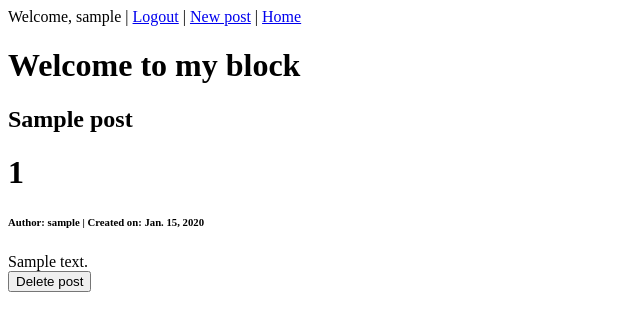
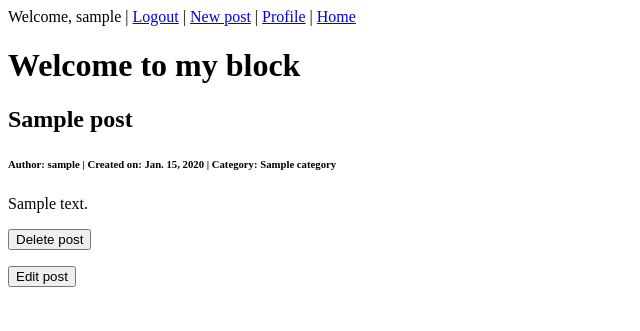
Before and after one commit to erikperillo/golb, a Django app: a page that uses blog/templates/base.html in a window 1280 px wide. Shown: the top 331 px of the page, without its empty margins (0-640 px from the left). Run offline with Django 3.2, Linux system fonts and the light colour scheme; a user stored in the database is signed in; tables that the repository leaves empty hold one stand-in row (values such as "Sample post"); some libraries are stand-ins or nearby versions.

Commit message:
markdown visualization and post editing added

```diff
--- a/blog/models.py
+++ b/blog/models.py
@@ -28,20 +28,20 @@ class Post(models.Model):
 class UserProfile(models.Model):
     #this line is required. links User to a UserProfile model instance
     user = models.OneToOneField(User, on_delete=models.CASCADE)
-    slug = models.SlugField(max_length=150, unique=True, default=uuid1)
+    slug = models.SlugField(max_length=150, unique=True)#, default=uuid1)
     website = models.URLField(blank=True)
 
     def __str__(self):
         return self.user.get_username()
         #return self.user.username
 
-    #@permalink
-    #def get_absolute_url(self):
-    #    return ("view_blog_user", None, {"slug": self.slug})
+    @permalink
+    def get_absolute_url(self):
+        return ("view_blog_user", None, {"slug": self.slug})
 
-    #def save(self, **kwargs):
-    #    #self.slug = slugify(self.user.get_username())
-    #    super(UserProfile, self).save(**kwargs)
+    def save(self, **kwargs):
+        self.slug = slugify(self.user.get_username())
+        super(UserProfile, self).save(**kwargs)
 
 @receiver(post_save, sender=User)
 def create_user_profile(sender, instance, created, **kwargs):
--- a/blog/templates/base.html
+++ b/blog/templates/base.html
@@ -8,6 +8,7 @@
                 Welcome, {{ user.username }} |
                 <a href="/logout">Logout</a> |
                 <a href="/new_post">New post</a> |
+                <a href="/user/{{ user.userprofile.slug }}">Profile</a> |
             {% else %}
                 <a href="/login">Login</a> |
             {% endif %}
--- a/blog/templates/view_post.html
+++ b/blog/templates/view_post.html
@@ -1,14 +1,20 @@
 {% extends 'base.html' %}
+
+{% load markdown_filter %}
 
 {% block content %}
     <h2>{{ post.title }}</h2>
-    <h1>{{ post.id }}</h1>
-    <h6>Author: {{ post.author }} | Created on: {{ post.date_created }}</h6>
+    <h6>Author: {{ post.author }} | Created on: {{ post.date_created }} |
+    Category: {{ post.category }}</h6>
 
-    {{ post.body }}
+    {{ post.body|markdownify|safe}}
 
     <form id="del_post" action="/del_post/{{ post.id }}/" method="post">
         {% csrf_token %}
         <input type="submit" onclick="return confirm('Are you sure?')" value="Delete post">
     </form>
+    <form id="edit_post" action="/edit_post/{{ post.id }}/" method="get">
+        {% csrf_token %}
+        <input type="submit" value="Edit post">
+    </form>
 {% endblock %}
--- a/blog/templates/view_user.html
+++ b/blog/templates/view_user.html
@@ -1,8 +1,9 @@
 {% extends 'base.html' %}
-{% block head_title %}Viewing user {{ user.name }}{% endblock %}
 
 {% block content %}
+    <h3>{{ user.user.username }}</h3>
     {% if posts %}
+        <p>Recent posts:</p>
         <ul>
         {% for post in posts %}
             <li><a href="{{ post.get_absolute_url }}">{{ post.title }}</a></li>
--- /dev/null
+++ b/blog/templatetags/markdown_filter.py
@@ -0,0 +1,9 @@
+from django import template
+import markdown
+
+register = template.Library()
+
+@register.filter
+def markdownify(text):
+    # safe_mode governs how the function handles raw HTML
+    return markdown.markdown(text, safe_mode='escape')
--- a/blog/views.py
+++ b/blog/views.py
@@ -14,8 +14,9 @@ LIMIT_RECENT_POSTS = 5
 
 def index(request):
     return render(request, "index.html", context={
-        "categories": Category.objects.all(),
-        "posts": Post.objects.all()[:LIMIT_RECENT_POSTS],
+        "categories": Category.objects.all().order_by("title"),
+        "posts": Post.objects.all().\
+            order_by("-date_created")[:LIMIT_RECENT_POSTS],
         })
 
 def view_post(request, slug):
@@ -25,16 +26,19 @@ def view_post(request, slug):
 
 def view_user(request, slug):
     user = get_object_or_404(UserProfile, slug=slug)
+    print(user, "hehe")
     return render(request, "view_user.html", context={
         "user": user,
-        "posts": Post.objects.filter(author=user)[:LIMIT_RECENT_POSTS]
+        "posts": Post.objects.filter(author=user).\
+            order_by("-date_created")[:LIMIT_RECENT_POSTS]
         })
 
 def view_category(request, slug):
     category = get_object_or_404(Category, slug=slug)
     return render(request, "view_category.html", context={
         "category": category,
-        "posts": Post.objects.filter(category=category)[:LIMIT_RECENT_POSTS]
+        "posts": Post.objects.filter(category=category).\
+            order_by("-date_created")[:LIMIT_RECENT_POSTS]
         })
 
 @login_required
@@ -53,7 +57,10 @@ def new_post(request):
                 category=data["category"], author=author)
             post.save()
 
-        return view_post(request, post.slug)
+            return view_post(request, post.slug)
+        else:
+            return render(request, "error.html",
+                {"message": "Invalid form."})
     else:
         form = PostForm()
         return render(request, "new_post.html", {"form": form})
@@ -76,6 +83,40 @@ def del_post(request, id):
                 {"message": "Not authorized to do that."})
     else:
         return HttpResponseRedirect("/index")
+
+@login_required
+def edit_post(request, id):
+    try:
+        post = Post.objects.filter(pk=id).get()
+    except:
+        return render(request, "error.html",
+            {"message": "Error getting post."})
+
+    author = request.user.userprofile
+    if author.pk != post.author.pk:
+        return render(request, "error.html",
+            {"message": "Not authorized to do that."})
+
+    if request.method == "POST":
+        form = PostForm(request.POST)
+
+        if form.is_valid():
+            data = form.cleaned_data
+            new_post = Post(title=data["title"], body=data["body"],
+                category=data["category"], author=author)
+            new_post.save()
+            post.delete()
+
+            return view_post(request, new_post.slug)
+    else:
+        data = {
+            "title": post.title,
+            "category": post.category,
+            "body": post.body,
+        }
+        form = PostForm(initial=data)
+        print("GETHEHEHE")
+        return render(request, "edit_post.html", {"form": form, "id": id})
 
 @ensure_csrf_cookie
 def user_login(request):
--- a/golb/settings.py
+++ b/golb/settings.py
@@ -86,7 +86,7 @@ DATABASES = {
 # Password validation
 # https://docs.djangoproject.com/en/1.10/ref/settings/#auth-password-validators
 
-#AUTH_PROFILE_MODULE = "blog.models.UserProfile"
+AUTH_PROFILE_MODULE = "blog.models.UserProfile"
 
 AUTH_PASSWORD_VALIDATORS = [
     {
--- a/golb/urls.py
+++ b/golb/urls.py
@@ -14,6 +14,7 @@ Including another URLconf
     2. Add a URL to urlpatterns:  url(r"^blog/", include("blog.urls"))
 """
 from django.conf.urls import url
+from django.conf.urls import include
 from django.contrib import admin
 import blog.views
 
@@ -24,7 +25,7 @@ urlpatterns = [
     url(r"^blog/post/(?P<slug>[^\.]+).html",
         blog.views.view_post,
         name="view_blog_post"),
-    url(r"^blog/user/(?P<slug>[^\.]+).html",
+    url(r"^user/(?P<slug>[^\.]+)",
         blog.views.view_user,
         name="view_blog_user"),
     url(r"^blog/category/(?P<slug>[^\.]+).html",
@@ -34,4 +35,5 @@ urlpatterns = [
     url(r"^logout/$", blog.views.user_logout, name="logout"),
     url(r"^new_post/$", blog.views.new_post, name="new_post"),
     url(r"^del_post/(?P<id>\d+)/$", blog.views.del_post, name="del_post"),
+    url(r"^edit_post/(?P<id>\d+)/$", blog.views.edit_post, name="edit_post"),
 ]
```
Also changed, not shown: blog/templates/edit_post.html (added, +11 -0 lines), blog/templates/index.html (+13 -12 lines), blog/templatetags/__init__.py (added).
